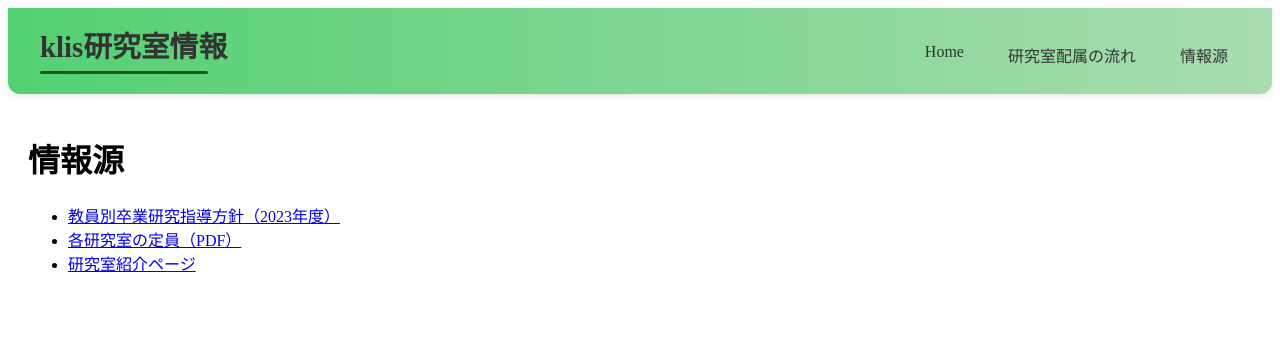
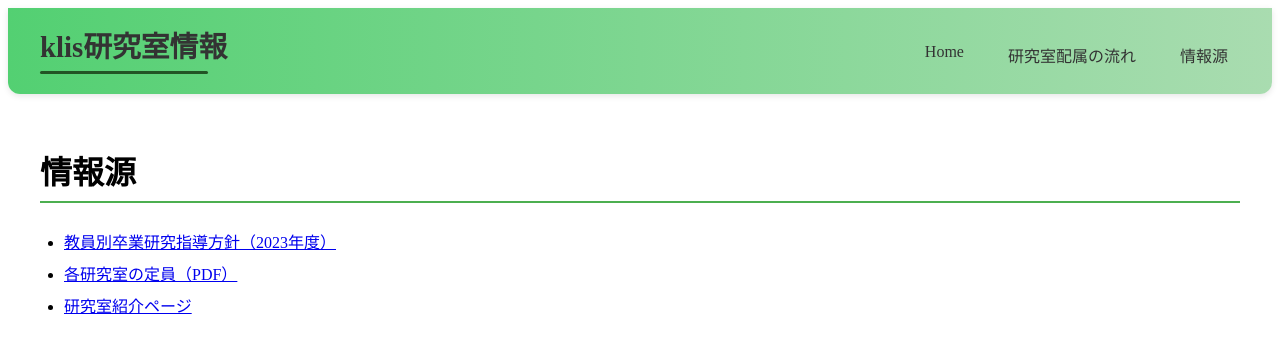
Before and after one commit to Utsugi0101/lab-information, a React (Vite) app in the folder frontend/: page /resource in a window 1280 px wide. Shown: the top 352 px of the page. Built offline with nearby package versions, Linux system fonts and the light colour scheme.

Commit message:
情報源の部分の装飾

```diff
--- a/frontend/src/Resource.tsx
+++ b/frontend/src/Resource.tsx
@@ -1,8 +1,10 @@
 function Resource() {
   return (
-    <div style={{ padding: "20px" }}>
-      <h1>情報源</h1>
-      <ul>
+    <div style={{ padding: '2rem' }}>
+      <h1 style={{ borderBottom: '2px solid #4caf50', paddingBottom: '0.5rem', marginBottom: '1.5rem' }}>
+        情報源
+      </h1>
+      <ul style={{ listStyleType: 'disc', paddingLeft: '1.5rem', lineHeight: '2' }}>
         <li>
           <a href="https://klis.tsukuba.ac.jp/2306.html" target="_blank" rel="noopener noreferrer">
             教員別卒業研究指導方針（2023年度）
```
Also changed, not shown: frontend/src/App.tsx (line endings or trailing spaces).
